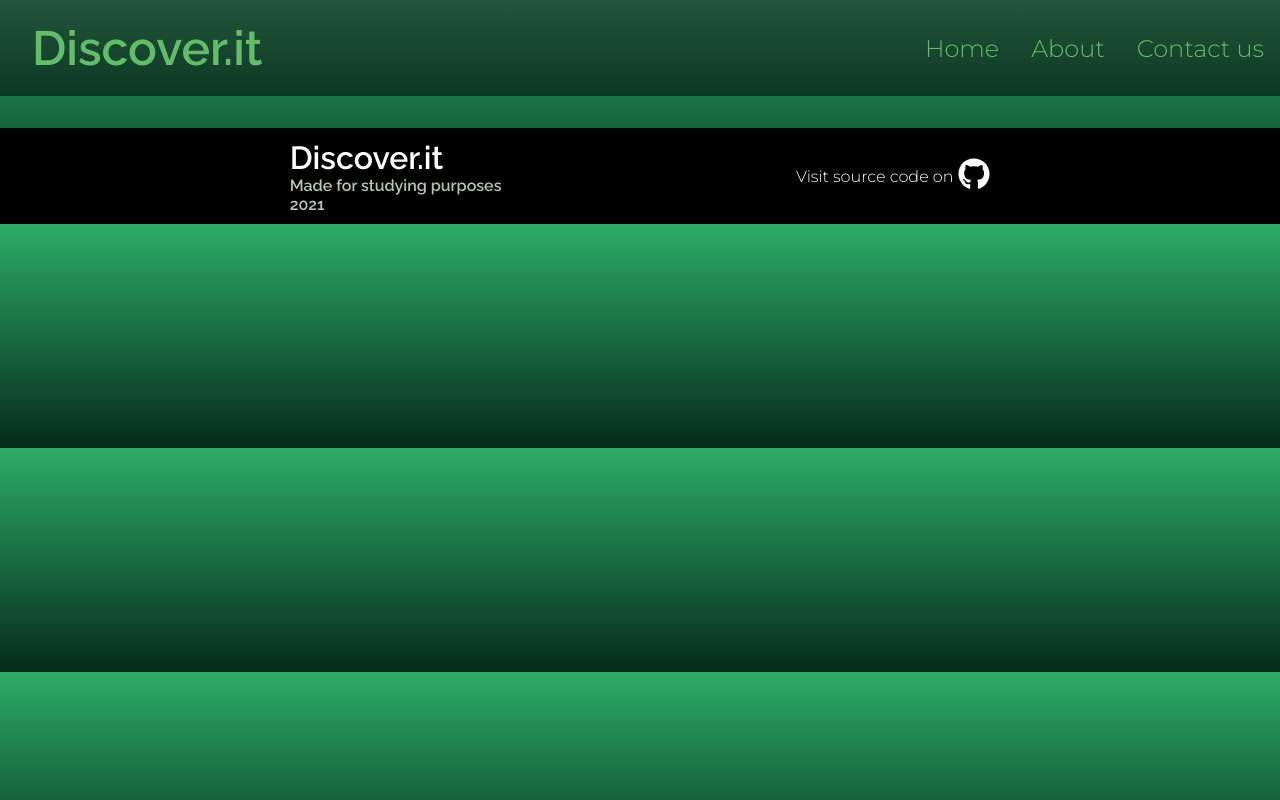
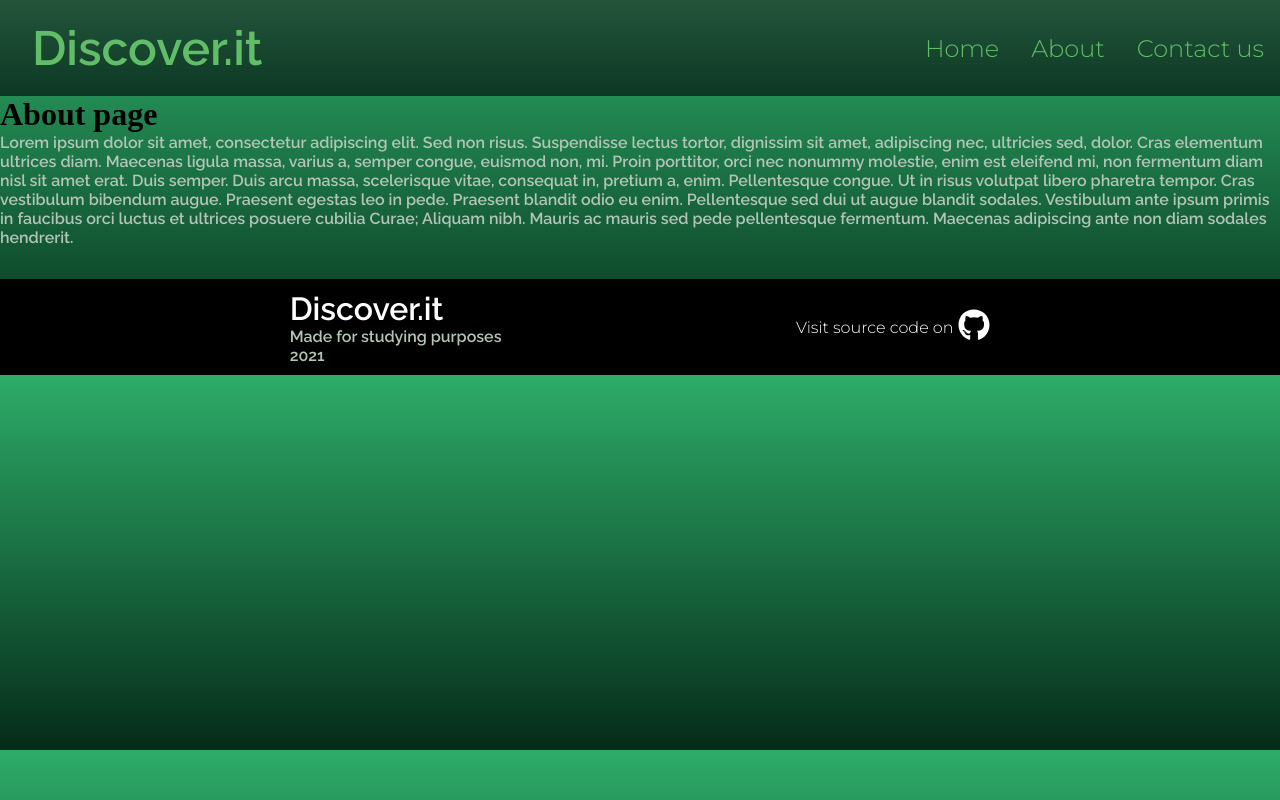
Before and after one commit to caetano-dev/Discover.it, a React (Create React App) app: page /About in a window 1280 px wide. Built offline with nearby package versions, Linux system fonts and the light colour scheme.

Commit message:
About page

```diff
--- a/src/App.js
+++ b/src/App.js
@@ -1,6 +1,7 @@
+import { BrowserRouter as Router, Switch, Route } from "react-router-dom";
 import Header from "./components/Header";
-import { BrowserRouter as Router, Switch, Route } from "react-router-dom";
 import Home from "./pages/Home";
+import About from "./pages/About";
 import Footer from "./components/Footer"
 function App() {
   return (
@@ -9,7 +10,7 @@ function App() {
         <Header />
         <Switch>
           <Route path="/" exact component={Home} />
-          <Route path="/About" exact />
+          <Route path="/About" exact component={About}/>
           <Route path="/Contact-us" exact />
         </Switch>
         <Footer/>
--- /dev/null
+++ b/src/pages/About.js
@@ -0,0 +1,24 @@
+function Home() {
+  return (
+    <div>
+      <h1>About page</h1>
+      <p>
+        Lorem ipsum dolor sit amet, consectetur adipiscing elit. Sed non risus.
+        Suspendisse lectus tortor, dignissim sit amet, adipiscing nec, ultricies
+        sed, dolor. Cras elementum ultrices diam. Maecenas ligula massa, varius
+        a, semper congue, euismod non, mi. Proin porttitor, orci nec nonummy
+        molestie, enim est eleifend mi, non fermentum diam nisl sit amet erat.
+        Duis semper. Duis arcu massa, scelerisque vitae, consequat in, pretium
+        a, enim. Pellentesque congue. Ut in risus volutpat libero pharetra
+        tempor. Cras vestibulum bibendum augue. Praesent egestas leo in pede.
+        Praesent blandit odio eu enim. Pellentesque sed dui ut augue blandit
+        sodales. Vestibulum ante ipsum primis in faucibus orci luctus et
+        ultrices posuere cubilia Curae; Aliquam nibh. Mauris ac mauris sed pede
+        pellentesque fermentum. Maecenas adipiscing ante non diam sodales
+        hendrerit.
+      </p>
+    </div>
+  );
+}
+
+export default Home;
```
